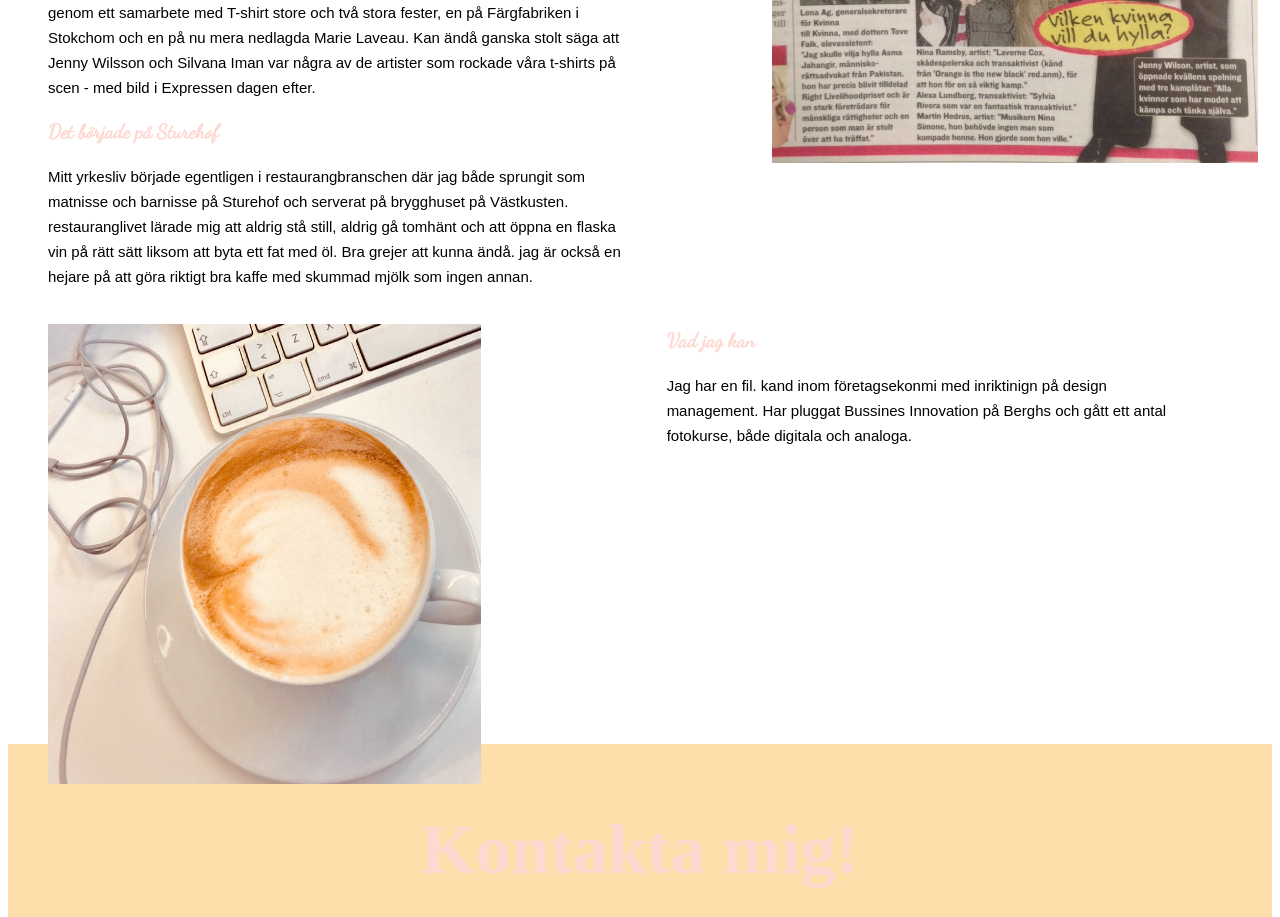
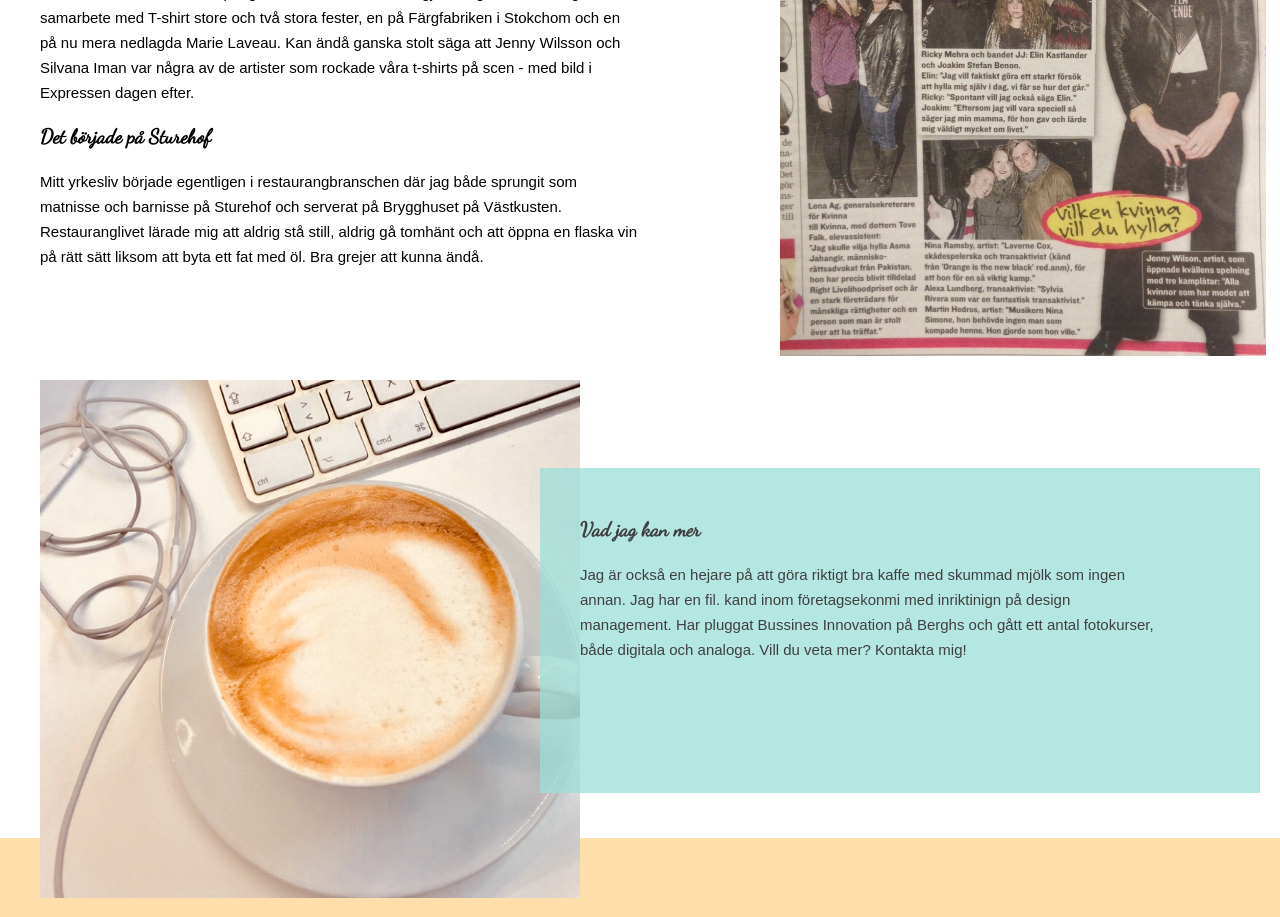
Before and after one commit to karolinaannamaria/karolinaannamaria.github.io, a plain HTML site: page index.html in a window 1280 px wide. Shown: the part 1020-1937 px from the top of the page. Drawn offline with Linux system fonts and the light colour scheme; a web font is replaced by a local one.

Commit message:
flexbox-fix

```diff
--- a/index.html
+++ b/index.html
@@ -11,7 +11,7 @@
   <body>
 <div class="header">
   <h1>Karolina Anna Maria Sturén</h1>
-  <h3>Kreativ & strategisk projekledare – feminist & doglover</h3>
+  <h3 class="tagline">Kreativ & strategisk projekledare – feminist & doglover</h3>
 </div>
 
 <div class="content">
@@ -20,7 +20,7 @@
   </div>
 <div class="contenttext">
   <div class="contentbox">
-  <h2>Om mig</h2>
+  <h2>Hej!</h2>
     <p>Jag heter Karolina Sturén och är en kreativ projektledare inom design. Egentligen är jag ekonom i grunden och älskar att analysera och se resultat lika mycket som jag vill att saker ska se bra ut.
         Andra saker jag gillar är hundar. På bilden ser ni mig och Fredman och hans kompis Lilly som jag hänger med när Fredman inte solar sig i Singapore.
         Jag spenderar mina dagar som kreativ projekt- och produktionsledare på webbbyrån Afonso i Stockholm. Vi är ett gäng som sitter i Hornstull, Tidaholm och Sao Paulo, med kunder i Sverige, USA och Portugal.
@@ -28,25 +28,40 @@
 </div>
 
 </div>
+
 <div class="content">
   <div class="contenttext">
     <h3>Bäst på fest!</h3>
-        <p>Innan dess gjorde jag både praktik och arbetade på organisationen Kvinna till Kvinna där mitt ansvar var att samla in pengar från allmänheten. Det gjorde ag bland annat genom ett samarbete med T-shirt store och två stora fester, en på Färgfabriken i Stokchom och en på nu mera nedlagda Marie Laveau. Kan ändå ganska stolt säga att Jenny Wilsson och Silvana Iman var några av de artister som rockade våra t-shirts på scen - med bild i Expressen dagen efter.
+        <p>Innan dess gjorde jag både praktik och arbetade på organisationen Kvinna till Kvinna
+          där mitt ansvar var att samla in pengar från allmänheten. Det gjorde ag bland annat genom
+          ett samarbete med T-shirt store och två stora fester, en på Färgfabriken i Stokchom och en på
+          nu mera nedlagda Marie Laveau. Kan ändå ganska stolt säga att Jenny Wilsson och Silvana Iman var
+          några av de artister som rockade våra t-shirts på scen - med bild i Expressen dagen efter.
+
     <h3>Det började på Sturehof</h3>
-              <p>Mitt yrkesliv började egentligen i restaurangbranschen där jag både sprungit som matnisse och barnisse på Sturehof och serverat på brygghuset på Västkusten. restauranglivet lärade mig att aldrig stå still, aldrig gå tomhänt och att öppna en flaska vin på rätt sätt liksom att byta ett fat med öl. Bra grejer att kunna ändå. jag är också en hejare på att göra riktigt bra kaffe med skummad mjölk som ingen annan.</p>
+              <p>Mitt yrkesliv började egentligen i restaurangbranschen där jag både sprungit som matnisse
+                och barnisse på Sturehof och serverat på Brygghuset på Västkusten. Restauranglivet lärade mig
+                att aldrig stå still, aldrig gå tomhänt och att öppna en flaska vin på rätt sätt liksom att byta
+                ett fat med öl. Bra grejer att kunna ändå.</p>
   </div>
 
-<div class="image2">
+  <div class="image2">
     <img src="expressen_jennywilsson.jpg" alt="Jenny Wilsson i Expressen för Kvinna till Kvinna"/>
   </div>
 </div>
+
 <div class="content">
     <div class="image3">
         <img src="IMG_8270.jpg" alt="Cappucino alla Karol"/>
     </div>
+<div class="contentbox">
     <div class="contenttext">
-        <h3>Vad jag kan</h3>
-          <p>Jag har en fil. kand inom företagsekonmi med inriktinign på design management. Har pluggat Bussines Innovation på Berghs och gått ett antal fotokurse, både digitala och analoga. </p>
+        <h3>Vad jag kan mer</h3>
+          <p>Jag är också en hejare på att göra riktigt bra kaffe med skummad mjölk som ingen annan.
+            Jag har en fil. kand inom företagsekonmi med inriktinign på design management.
+            Har pluggat Bussines Innovation på Berghs och gått ett antal fotokurser, både digitala och analoga.
+            Vill du veta mer? Kontakta mig! </p>
+    </div>
     </div>
 </div>
 
--- a/styles.css
+++ b/styles.css
@@ -1,12 +1,15 @@
 h1 {
   font-size: 70px;
-  color: #fdd9d2;
+  color: solid black;
   font-family:'Sunflower';
   font-style: normal;
   text-align: center;
 
 }
 
+body {
+  margin: 0;
+}
 h2{
   font-size: 35px;
   color:solid black;
@@ -17,10 +20,16 @@ h2{
 
 h3 {
   font-size: 20px;
-  color: #fdd9d2;
+  color: solid black;
   font-family:'Dancing Script';
   font-style: lighter;
-  margin-left: 40px
+  margin-left: 40px;
+
+}
+
+.tagline{
+margin-top: -5%;
+margin-left: 160px;
 }
 
 p{
@@ -34,12 +43,13 @@ p{
   line-height: 25px;
 }
 .header{
-  background-color:#08b09f;
-  padding: 20px;
+  background-color:#00ffd6;
+  padding: 80px;
 
 }
-.background{
-  background-color:#white;
+
+.line{
+  border: 5px;
 
 }
 
@@ -53,6 +63,7 @@ p{
 .image1{
   width: 200%;
   height: 200%;
+  margin-top: -5%;
 }
 
 .image2 img{
@@ -66,34 +77,41 @@ p{
 .image2{
   width: 70%;
   height: 100%;
-  margin-top: -20%;
+  margin-top: -5%;
 }
 
 .image3 img{
-  width:70%;
+  width:100%;
   height: 100%;
   margin-right: 500px;
   margin-left: 40px;
   margin-top: 40px;
 }
-
+.image3{
+  width: 70%;
+  height: 100%;
+}
 
 .contact{
   background-color:#fedfab;
   padding: 20px;
   text-align: center;
+  margin-top: -5%;
 }
 
 .contenttext{
   padding-top: 25px;
 
+
 }
 
 .contentbox{
   background-color: #9cdfd8;
-  padding-top: 10px;
+  padding-top: 5px;
   padding-bottom: 20px;
   margin-right: 20px;
   opacity: 0.75;
+  height: 300px;
+  margin-top: 10%;
 
 }
```
